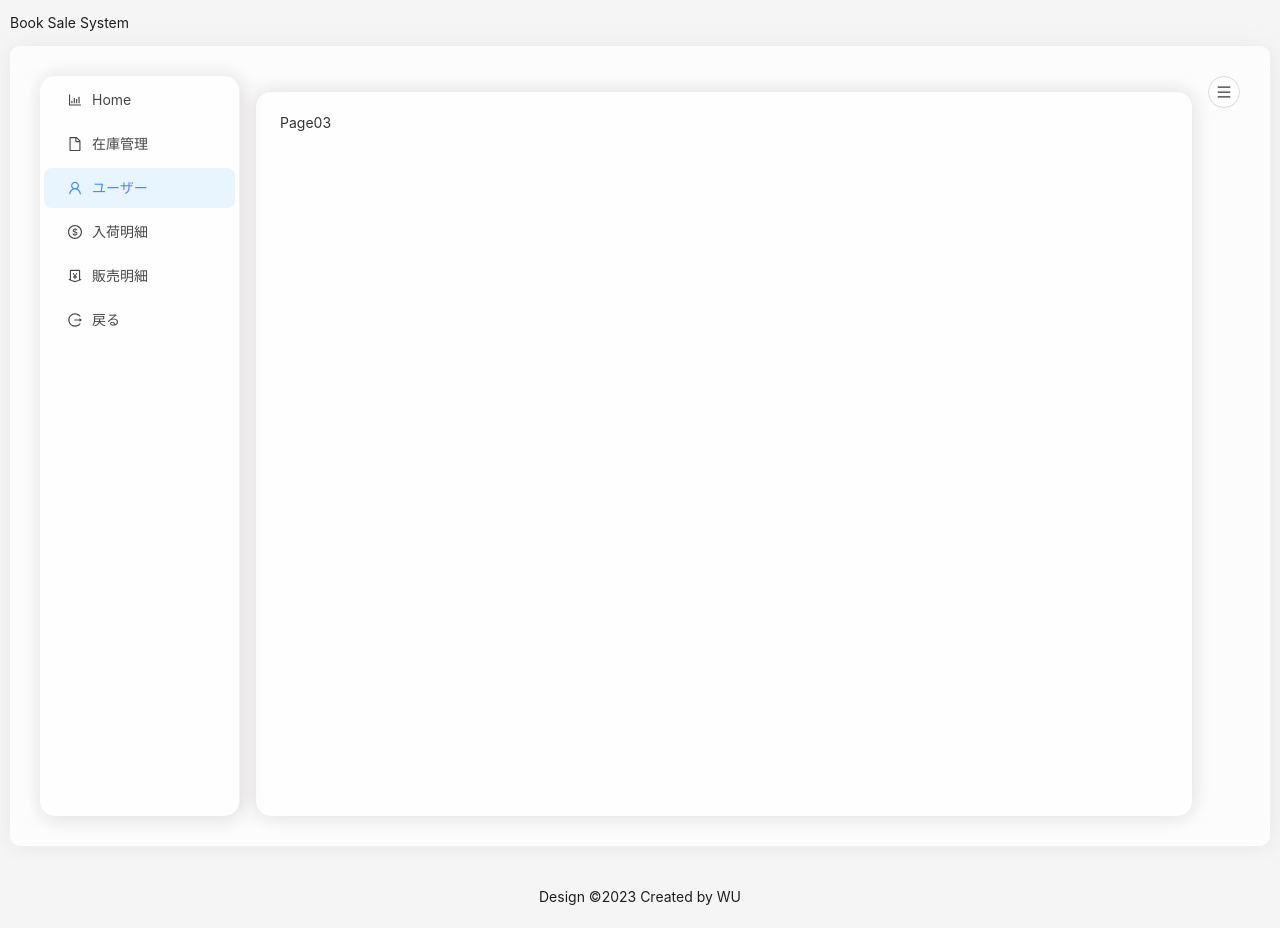
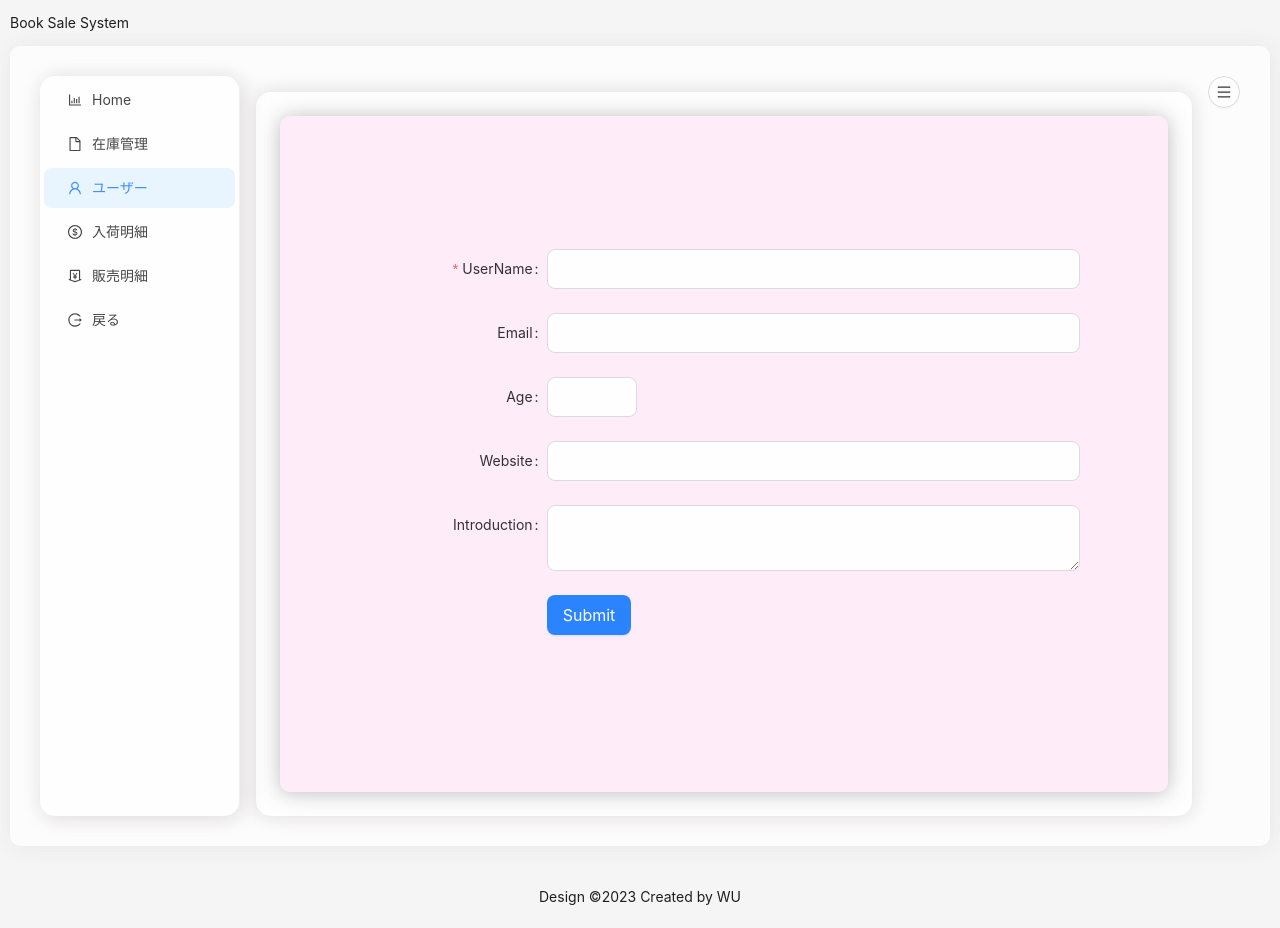
Before and after one commit to maimai886/book-sale-system, a React (Create React App) app: page /page03 in a window 1280 px wide. Built offline with nearby package versions, Linux system fonts and the light colour scheme.

Commit message:
page03設置
其他頁面小修改

```diff
--- a/src/views/Page03/Page03.tsx
+++ b/src/views/Page03/Page03.tsx
@@ -1,9 +1,69 @@
-const Page03= () =>{
-    return(
-        <div className="page0301">
-            <p>Page03</p>
+import React from 'react';
+import { Button, Form, Input, InputNumber } from 'antd';
+import style from './page03.module.scss'
+
+const layout = {
+    labelCol: { span: 8 },
+    wrapperCol: { span: 16 },
+};
+
+/* eslint-disable no-template-curly-in-string */
+const validateMessages = {
+    required: '${label} is required!',
+    types: {
+        email: '${label} is not a valid email!',
+        number: '${label} is not a valid number!',
+    },
+    number: {
+        range: '${label} must be between ${min} and ${max}',
+    },
+};
+/* eslint-enable no-template-curly-in-string */
+
+const onFinish = (values: any) => {
+    console.log(values);
+};
+const Page03: React.FC = () => {
+    return (
+        <div className={style.main}>
+            <Form
+                {...layout}
+                name="nest-messages"
+                onFinish={onFinish}
+                validateMessages={validateMessages}
+                size='large'
+                style={{ maxWidth: 800, width:'100%' }}
+            >
+
+                <Form.Item name={['user', 'name']} label="UserName" rules={[{ required: true }]}>
+                    <Input readOnly/>
+                </Form.Item>
+
+                <Form.Item name={['user', 'email']} label="Email" rules={[{ type: 'email' }]}>
+                    <Input />
+                </Form.Item>
+
+                <Form.Item name={['user', 'age']} label="Age" rules={[{ type: 'number', min: 0, max: 99 }]}>
+                    <InputNumber />
+                </Form.Item>
+
+                <Form.Item name={['user', 'website']} label="Website">
+                    <Input />
+                </Form.Item>
+
+                <Form.Item name={['user', 'introduction']} label="Introduction">
+                    <Input.TextArea />
+                </Form.Item>
+
+                <Form.Item wrapperCol={{ ...layout.wrapperCol, offset: 8 }}>
+                    <Button type="primary" htmlType="submit">
+                        Submit
+                    </Button>
+                </Form.Item>
+
+            </Form>
         </div>
-    )
+    );
 }
 
 export default Page03
--- /dev/null
+++ b/src/views/Page03/page03.module.scss
@@ -0,0 +1,18 @@
+.main {
+    width: 100%;
+    height: 100%;
+    display: flex;
+    justify-content: flex-start;
+    align-items: center;
+    background-color: rgba(255, 199, 236, 0.336);
+    border-radius: 10px;
+    box-shadow: 0 1px 20px #68686879;
+    opacity: 1;
+    transition: 0.5s;
+
+    &:hover{
+        transition: 0.5s;
+        box-shadow: 0 1px 10px #68686879;
+        background-color: rgba(255, 173, 207, 0.288);
+    }
+}
--- a/src/views/Page04/Page04.tsx
+++ b/src/views/Page04/Page04.tsx
@@ -3,7 +3,6 @@ import type { ColumnsType, TableProps } from 'antd/es/table';
 import { useEffect, useState } from "react"
 import TableForm from "src/components/TableForm"
 import { purchaseInfoApi } from 'src/request';
-import request from 'src/request/request';
 import { PurchaseDetailData } from './page04.interface';
 import style from './page04.module.scss'
 
@@ -57,7 +56,7 @@ const onChange: TableProps<PurchaseDetailData >['onChange'] = (pagination, filte
     console.log('params', pagination, filters, sorter, extra);
 };
 
-const Page04 = () => {
+const Page04: React.FC  = () => {
 
     //状態定義
 
--- a/src/views/Page05/Page05.tsx
+++ b/src/views/Page05/Page05.tsx
@@ -56,7 +56,7 @@ const onChange: TableProps<PurchaseDetailData>['onChange'] = (pagination, filter
     console.log('params', pagination, filters, sorter, extra);
 };
 
-const Page05 = () => {
+const Page05: React.FC  = () => {
 
     //状態定義
 
```
